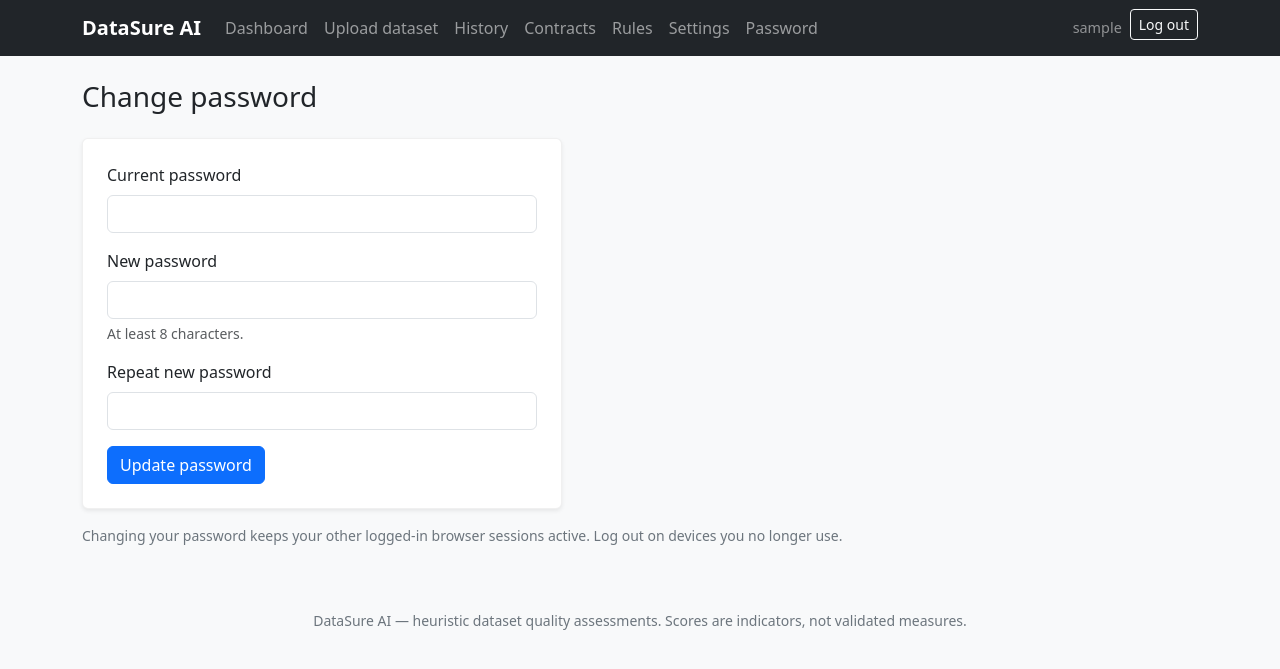
After one commit to Olamieee/DataSure-AI, a Flask app: page /change-password in a window 1280 px wide. The commit adds this page. Shown: the top 669 px of the page. Run offline with Flask 3, Linux system fonts and the light colour scheme; the visitor is signed in with stand-in values (Sample User, id 1).

Commit message:
Add password change and response-header/session hardening
New /change-password page requiring the current password, with checks
for minimum length, mismatch and no-op changes. Production config gains
secure cookies and per-request session refresh (idle-timeout behaviour);
security headers (nosniff, frame-deny, referrer policy) are now applied
to every response from configuration. Tests cover the full change flow,
rejection paths and header/config assertions.

```diff
--- a/datasure/__init__.py
+++ b/datasure/__init__.py
@@ -80,12 +80,16 @@ def create_app(config_name: str | None = None) -> Flask:
 
         app.config.from_object(TestingConfig)
     else:
-        from .config import Config
+        from .config import ProductionConfig
 
-        app.config.from_object(Config)
+        app.config.from_object(ProductionConfig)
         # Serve secure cookies unless running locally with debug enabled.
         if not app.debug:
             app.config["SESSION_COOKIE_SECURE"] = True
+        app.config.setdefault(
+            "SESSION_COOKIE_SECURE",
+            not app.debug,
+        )
 
     # Fail fast in production if the secret key is not configured.
     if not app.config.get("SECRET_KEY") and not app.config.get("TESTING"):
@@ -130,6 +134,8 @@ def create_app(config_name: str | None = None) -> Flask:
     def _stamp_request_id(response):
         """Expose the correlation id so users can report it with issues."""
         response.headers["X-Request-ID"] = get_correlation_id()
+        for header, value in app.config.get("SECURITY_HEADERS", {}).items():
+            response.headers.setdefault(header, value)
         return response
 
     @app.errorhandler(500)
--- a/datasure/auth/routes.py
+++ b/datasure/auth/routes.py
@@ -113,3 +113,37 @@ def logout():
     logout_user()
     flash("You have been logged out.", "info")
     return redirect(url_for("main.index"))
+
+
+@bp.route("/change-password", methods=["GET", "POST"])
+@login_required
+def change_password():
+    """Change the current user's password after re-verifying the old one."""
+    if request.method == "POST":
+        current_password = request.form.get("current_password") or ""
+        new_password = request.form.get("new_password") or ""
+        confirm = request.form.get("confirm_password") or ""
+
+        errors: list[str] = []
+        if not current_user.check_password(current_password):
+            errors.append("Your current password is incorrect.")
+        if len(new_password) < 8:
+            errors.append("New password must be at least 8 characters long.")
+        if new_password == current_password and new_password:
+            errors.append("The new password must be different from the current one.")
+        if new_password != confirm:
+            errors.append("New passwords do not match.")
+        if errors:
+            for message in errors:
+                flash(message, "danger")
+            return render_template("auth/change_password.html"), 400
+
+        current_user.set_password(new_password)
+        db.session.commit()
+        # keep the session valid but mark it fresh; other devices keep their
+        # sessions because there is no server-side session registry yet
+        login_user(current_user, fresh=True)
+        flash("Password changed.", "success")
+        return redirect(url_for("settings.api_keys"))
+
+    return render_template("auth/change_password.html")
--- /dev/null
+++ b/templates/auth/change_password.html
@@ -0,0 +1,28 @@
+{% extends "base.html" %}
+{% block title %}Change password · DataSure AI{% endblock %}
+{% block content %}
+<h1 class="h3 mb-4">Change password</h1>
+<div class="card shadow-sm" style="max-width: 480px">
+  <div class="card-body p-4">
+    <form method="post">
+      <input type="hidden" name="csrf_token" value="{{ csrf_token() }}">
+      <div class="mb-3">
+        <label class="form-label" for="current_password">Current password</label>
+        <input class="form-control" type="password" id="current_password" name="current_password" required autocomplete="current-password">
+      </div>
+      <div class="mb-3">
+        <label class="form-label" for="new_password">New password</label>
+        <input class="form-control" type="password" id="new_password" name="new_password" required minlength="8" autocomplete="new-password">
+        <div class="form-text">At least 8 characters.</div>
+      </div>
+      <div class="mb-3">
+        <label class="form-label" for="confirm_password">Repeat new password</label>
+        <input class="form-control" type="password" id="confirm_password" name="confirm_password" required minlength="8" autocomplete="new-password">
+      </div>
+      <button class="btn btn-primary" type="submit">Update password</button>
+    </form>
+  </div>
+</div>
+<p class="small text-secondary mt-3">Changing your password keeps your other logged-in
+  browser sessions active. Log out on devices you no longer use.</p>
+{% endblock %}
--- a/templates/base.html
+++ b/templates/base.html
@@ -24,6 +24,7 @@
           <li class="nav-item"><a class="nav-link" href="{{ url_for('contracts.list_contracts') }}">Contracts</a></li>
           <li class="nav-item"><a class="nav-link" href="{{ url_for('rules.list_rules') }}">Rules</a></li>
           <li class="nav-item"><a class="nav-link" href="{{ url_for('settings.api_keys') }}">Settings</a></li>
+          <li class="nav-item"><a class="nav-link" href="{{ url_for('auth.change_password') }}">Password</a></li>
         {% endif %}
       </ul>
       <ul class="navbar-nav">
```
Also changed, not shown: datasure/config.py (+16 -0 lines), tests/test_password.py (added, +95 -0 lines).
